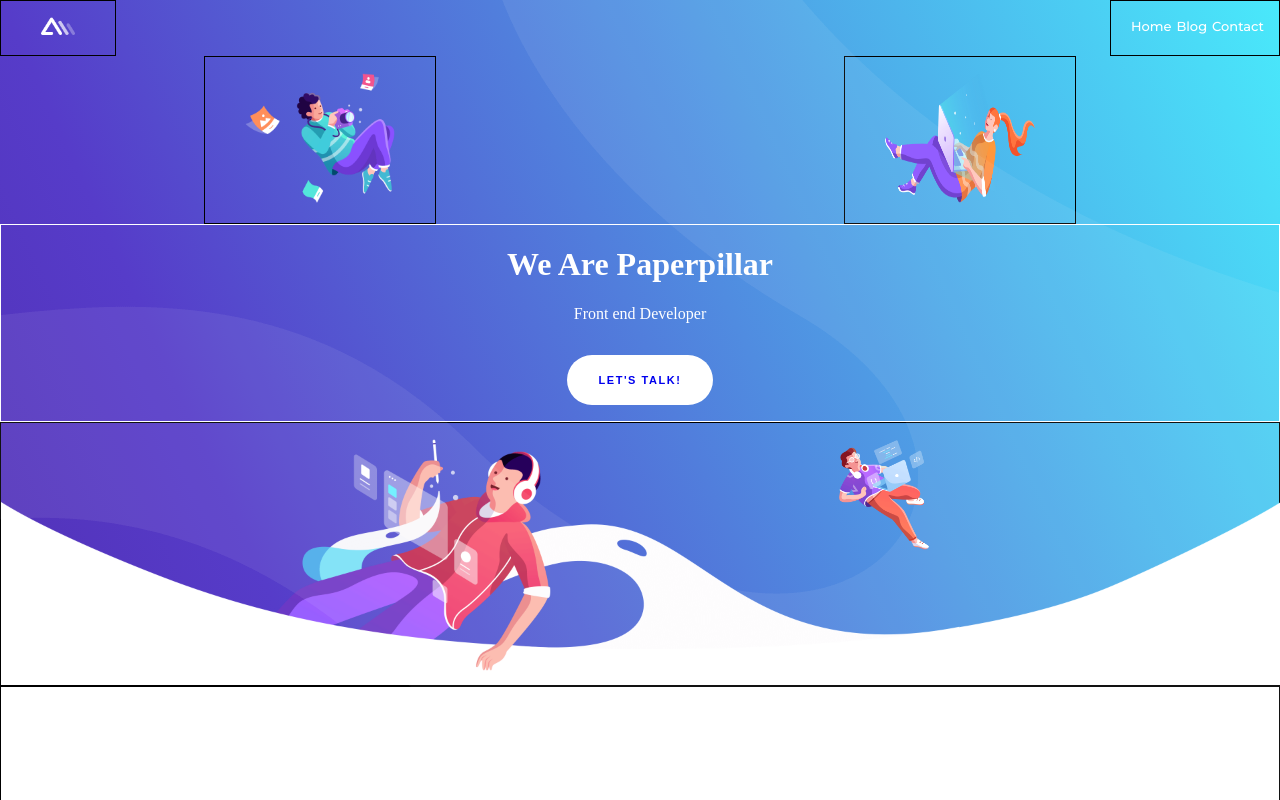
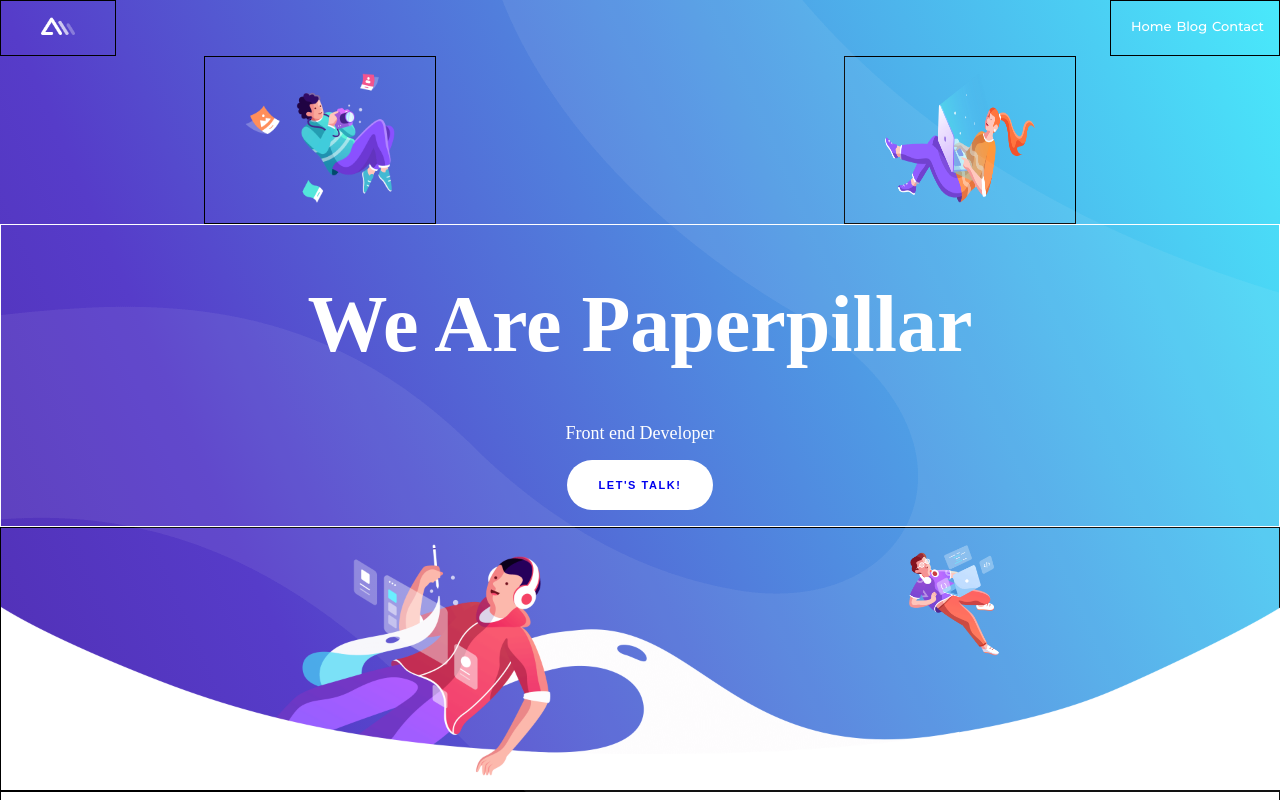
Before and after one commit to jael-VRR/newPortafolio, a React (Create React App) app: page / in a window 1280 px wide. Shown: the top 800 px of the page. Built offline with nearby package versions, Linux system fonts and the light colour scheme.

Commit message:
style for main

```diff
--- a/src/styles/main.css
+++ b/src/styles/main.css
@@ -2,28 +2,28 @@
   display: flex;
   justify-content: space-around;
 }
-
 .hero-image {
+  align-items: center;
   width: 150px;
   height: 130px;
-}
-.hero-image2 {
-  right: 350px;
-  width: 92px;
-  position: absolute;
-  z-index: 20;
+
+
 }
 
-.hero-cover {
-  display: block;
-  z-index: 20;
-  width: 100vw;
-}
 .hero-container {
   width: 100%;
   margin: 0 auto;
   text-align: center;
   color: #ffff;
+}
+.h1{
+  font-family: "Playfair Display",serif;
+  font-weight: 700;
+  font-size: 55px;
+  line-height: 1;
+  letter-spacing: -1px;
+  text-align: center;
+  color: #fff;
 }
 .wrapper-button {
   bottom: calc(100vh - 70px);
@@ -36,3 +36,33 @@
   overflow-x: hidden;
   transform: translateZ(0);
 }
+
+.hero-image2 {
+  position: absolute;
+  right: 280px;
+  width: 92px;
+  z-index: 20;
+  transform-style: preserve-3d;
+}
+
+.hero-cover {
+  position: relative;
+  justify-content: center;
+  display: block;
+  z-index: 20;
+  width: 100vw;
+}
+@media (min-width: 768px)
+{
+h1 {
+    font-size: 80px;
+}
+}
+@media (min-width: 768px)
+{
+p {
+    max-width: 100%;
+    margin: 30px auto 0;
+    font-size: 18px;
+}
+}
```
